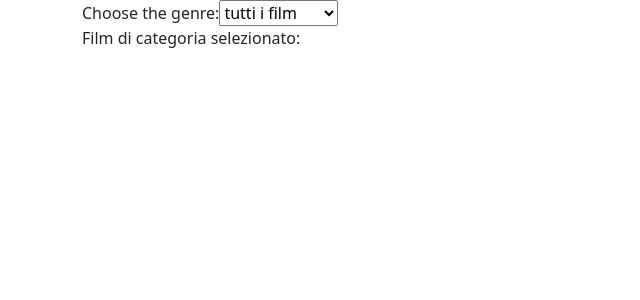
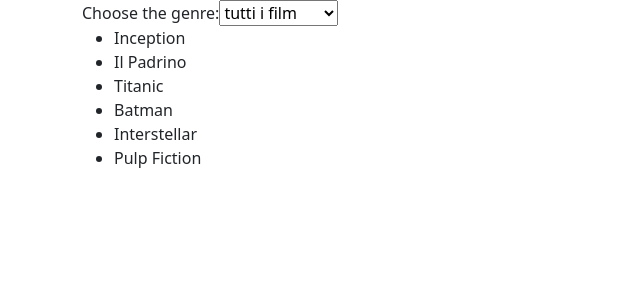
Before and after one commit to BkStyle89/react-movie-filter, a React (Vite) app: page / in a window 1280 px wide. Shown: the top 300 px of the page, without its empty margins (0-640 px from the left). Built offline with nearby package versions, Linux system fonts and the light colour scheme; the HTML template or start-up script is replaced by a standard one.

Commit message:
in pages titles

```diff
--- a/src/App.jsx
+++ b/src/App.jsx
@@ -15,27 +15,30 @@
 function App() {
 
   const [genre, setGenre]=useState("")
-  const [film,setFilm]=useState(movies)
+  const [list,setList]=useState(movies)
 
 
   useEffect(() => {
-    /* console.log(genre); */
-    /* if(genre== movies.filter(titolo=>(
+    if(genre){
 
 
-    ))){
-    } */
+  const listaFiltrata = movies.filter(movie =>{
+    return movie.genre == genre
+  })
 
-
+  setList(listaFiltrata)
+  } else
+    {
+      setList(movies)
+    }
   }, [genre]);
-  /* console.log(titoloFiltrato); */
 
 
 
 
-  return (
+
+return (
     <>
-
     <div className='container'>
       <div className='row'>
         <div className='col'>
@@ -46,7 +49,11 @@
           <option key={genre} value={genre}>{genre}</option>
           ))}
          </select>
-          <p>Film di categoria selezionato:{} </p>
+          <ul>
+            {list.map(movie=>(
+              <li>{movie.title}</li>
+            ))}
+          </ul>
         </div>
       </div>
     </div>
```
